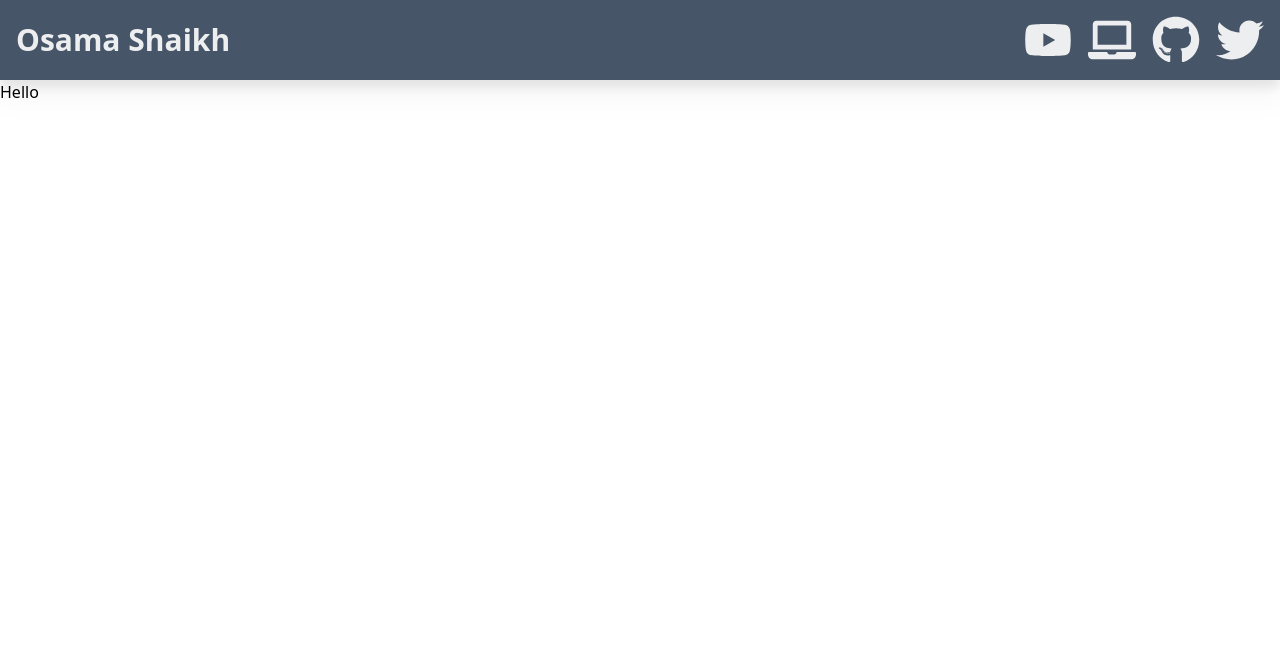
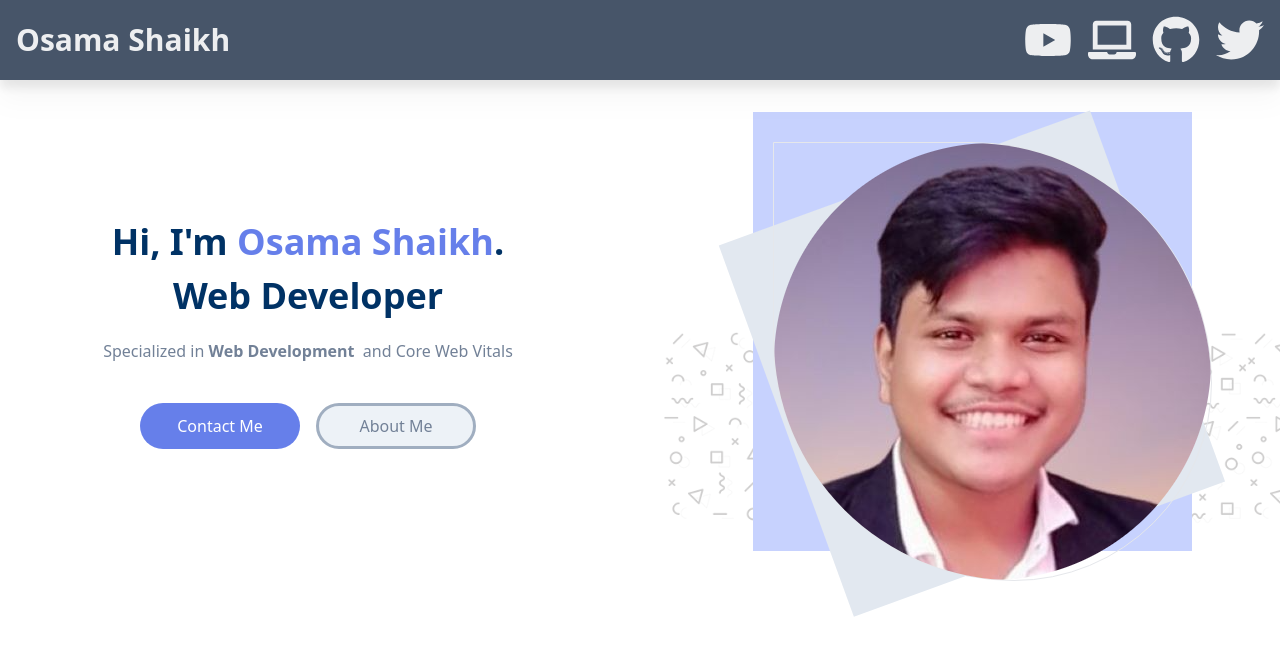
Before and after one commit to Osamashaikh90/DevDiaries, a Next.js app in the folder devdiaries/: page / in a window 1280 px wide. Shown: the top 654 px of the page. Built offline with nearby package versions, Linux system fonts and the light colour scheme.

Commit message:
feat(app): hero sectrion added

```diff
--- /dev/null
+++ b/devdiaries/src/app/components/Hero.tsx
@@ -0,0 +1,61 @@
+import Image from "next/image"
+
+const Hero=()=> {
+    return (
+        <main>
+
+    <div className="pt-8 pb-20 text-center bg-primary ">
+
+      <div className="grid items-center grid-cols-2 gap-12">
+
+        <div className="left">
+
+          <h1 className="block mb-4 text-4xl font-bold leading-normal" style={{"color": "hsl(210.2970297029703, 100%, 19.80392156862745%)"}}>
+            Hi, I&apos;m <b style={{"color": "hsl(229, 76%, 66%)",
+  "fontWeight": "inherit"}}>Osama&nbsp;Shaikh</b>.
+            <br/>Web Developer
+          </h1>
+
+                        <p className="mb-6 font-medium" style={{"color": "hsl(216, 15%, 52%)"}}>
+            Specialized in <b>Web Development</b>&nbsp;
+            and Core Web Vitals
+          </p>
+
+          <div className="flex flex-wrap justify-center gap-4 text-center">
+            <a href="#" className="mt-4 btn btn-primary">Contact Me</a>
+            <a href="#" className="mt-4 btn btn-secondary">About Me</a>
+          </div>
+
+        </div>
+
+        <div className="relative flex items-center justify-center">
+
+          <div className="absolute w-full h-48 bg-contain -translate-x-2/4 opacity-20 left-2/4 top-2/4 bg-[url('/images/Pattern.png')] "></div>
+          <div className="relative z-[2] bg-indigo-200">
+             <Image
+                className="object-contain w-full h-full border top-2/4 translate-x-[20px] translate-y-[30px]"
+                src="/images/osama shaikh-modified.png"
+                width={200}
+                height={200}
+                alt="Dave Gray"
+                priority={true}
+            />
+            <div className="shape bg-slate-200 absolute top-2/4 left-2/4 rounded-[2/4] w-[90%] h-[90%] -z-[1]"></div>
+            <div className="shape shape2-bg  w-[92%] h-[92%] z-10 shape2-shadow"></div>
+          </div>
+
+        </div>
+
+      </div>
+
+            </div>
+    </main>
+    )
+}
+
+export default Hero;
+
+// mx-auto mt-8 border-4 border-black rounded-full dark:border-slate-500 drop-shadow-xl shadow-black
+{/* <section classNameName="w-full mx-auto">
+
+        </section> */}
--- a/devdiaries/src/app/page.tsx
+++ b/devdiaries/src/app/page.tsx
@@ -1,9 +1,11 @@
 import Image from 'next/image'
+import Hero from './components/Hero'
 
 export default function Home() {
   return (
     <main>
-      Hello
+
+    <Hero/>
        {/* <Posts /> */}
     </main>
   )
```
